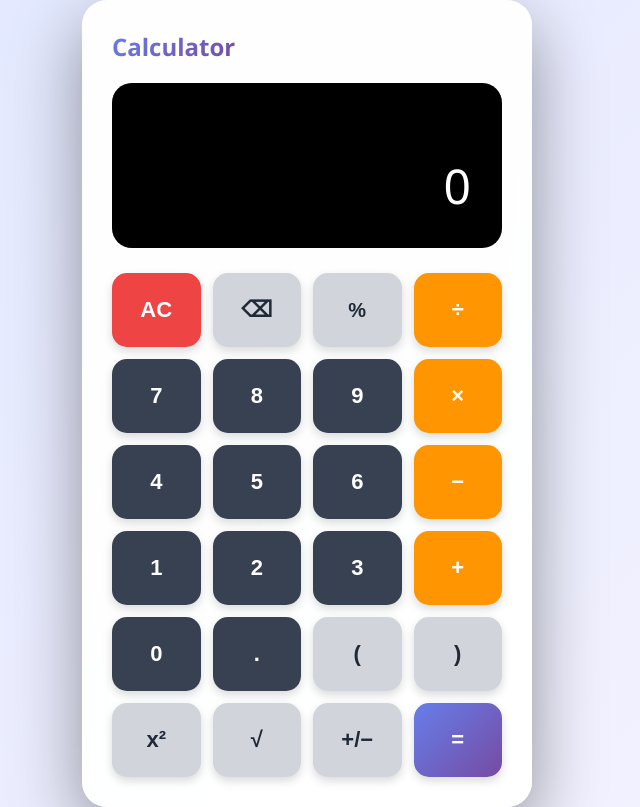
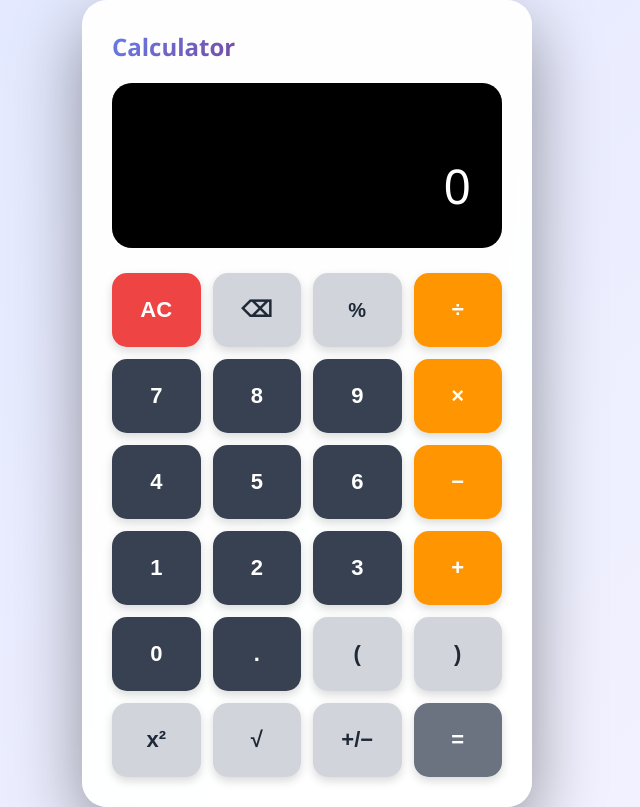
Before and after one commit to 0698113787/python_Calculator, a Flask app: page / in a window 1280 px wide. Shown: the whole page, without its empty margins (333-973 px from the left). Run offline with Flask 3, Linux system fonts and the light colour scheme.

Commit message:
adding some colors and making vercel file

```diff
--- a/static/calculator.css
+++ b/static/calculator.css
@@ -221,13 +221,13 @@ button:active {
 
 /* Equal button (gradient) */
 .equal-btn {
-    background: linear-gradient(135deg, #667eea 0%, #764ba2 100%);
+    background: #6b7280;
     color: white;
     grid-column: span 1;
 }
 
 .equal-btn:hover {
-    background: linear-gradient(135deg, #5568d3 0%, #653a8b 100%);
+    background: #4b5563;
 }
 
 /* Percent button */
```
Also changed, not shown: vercel.json (added).
